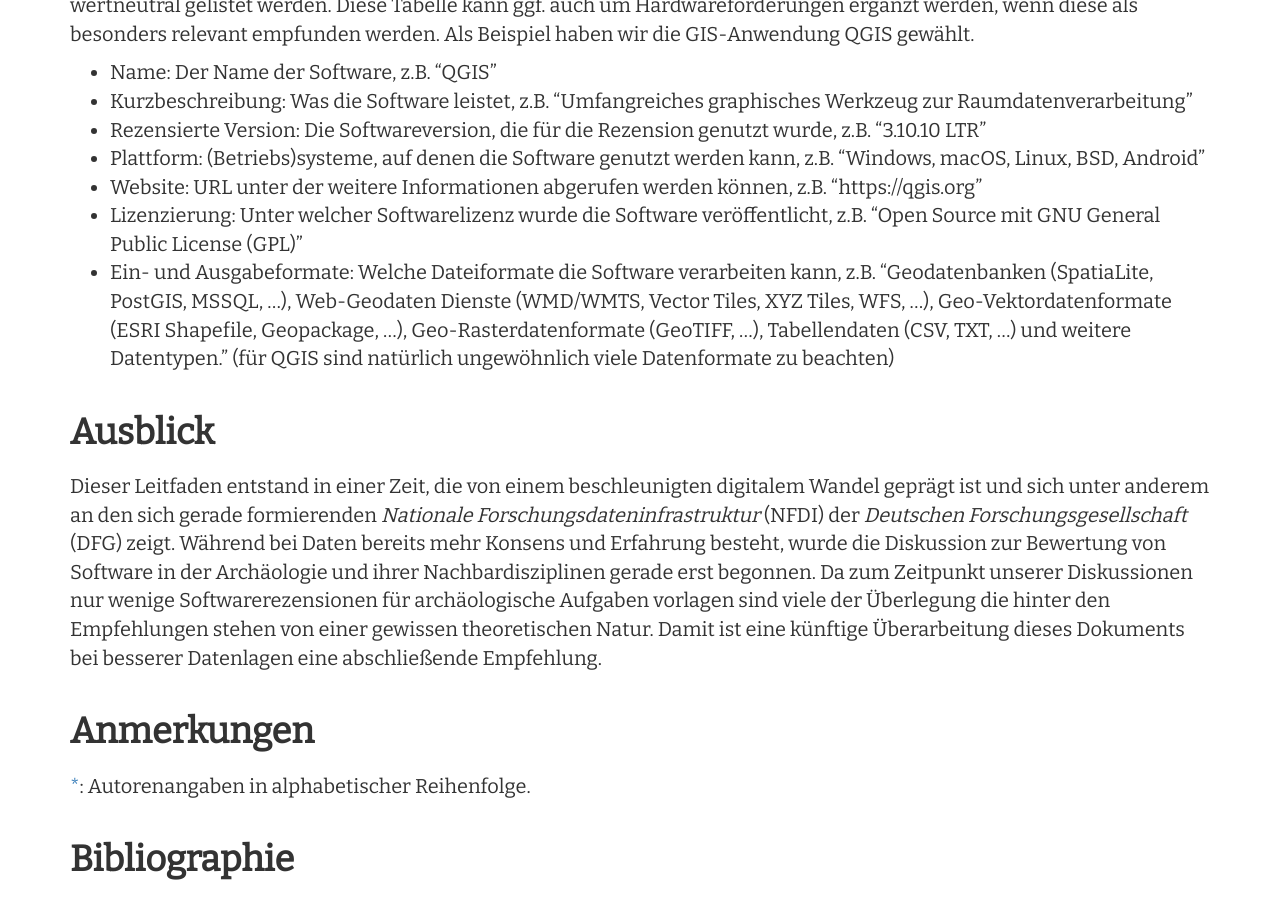
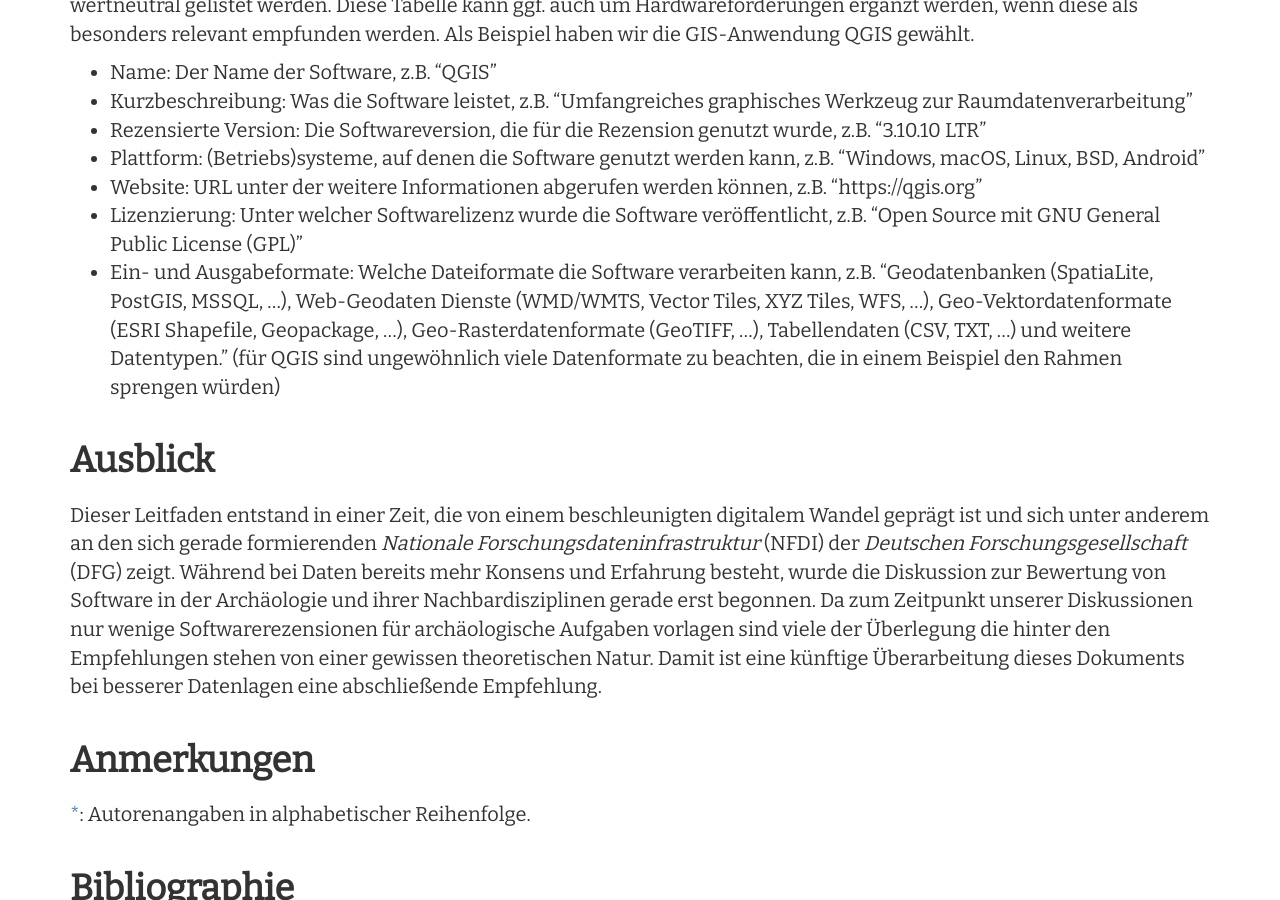
Before and after one commit to Research-Squirrel-Engineers/Impuls_SoftwareRezensionen_DGUF, a Jekyll site: the page built from Draft.md, in a window 1280 px wide and 900 px high, scrolled down 18495 px. Built offline with Jekyll 4.4.1, drawn with Linux system fonts in a browser that asks for light colours; nearby versions of some CDN libraries.

Commit message:
Änderung "zu viele Bsp" bei QGIS

```diff
--- a/Draft.md
+++ b/Draft.md
@@ -324,7 +324,7 @@ Im folgenden stellen wir einige Punkte vor, die tabellarisch am Ende oder Anfang
 - Plattform: (Betriebs)systeme, auf denen die Software genutzt werden kann, z.B. "Windows, macOS, Linux, BSD, Android"
 - Website: URL unter der weitere Informationen abgerufen werden können, z.B. "https://qgis.org"
 - Lizenzierung: Unter welcher Softwarelizenz wurde die Software veröffentlicht, z.B. "Open Source mit GNU General Public License (GPL)"
-- Ein- und Ausgabeformate: Welche Dateiformate die Software verarbeiten kann, z.B. "Geodatenbanken (SpatiaLite, PostGIS, MSSQL, ...), Web-Geodaten Dienste (WMD/WMTS, Vector Tiles, XYZ Tiles, WFS, ...), Geo-Vektordatenformate (ESRI Shapefile, Geopackage, ...), Geo-Rasterdatenformate (GeoTIFF, ...), Tabellendaten (CSV, TXT, ...) und weitere Datentypen." (für QGIS sind natürlich ungewöhnlich viele Datenformate zu beachten)
+- Ein- und Ausgabeformate: Welche Dateiformate die Software verarbeiten kann, z.B. "Geodatenbanken (SpatiaLite, PostGIS, MSSQL, ...), Web-Geodaten Dienste (WMD/WMTS, Vector Tiles, XYZ Tiles, WFS, ...), Geo-Vektordatenformate (ESRI Shapefile, Geopackage, ...), Geo-Rasterdatenformate (GeoTIFF, ...), Tabellendaten (CSV, TXT, ...) und weitere Datentypen." (für QGIS sind ungewöhnlich viele Datenformate zu beachten, die in einem Beispiel den Rahmen sprengen würden)
 
 ## Ausblick
 
```
